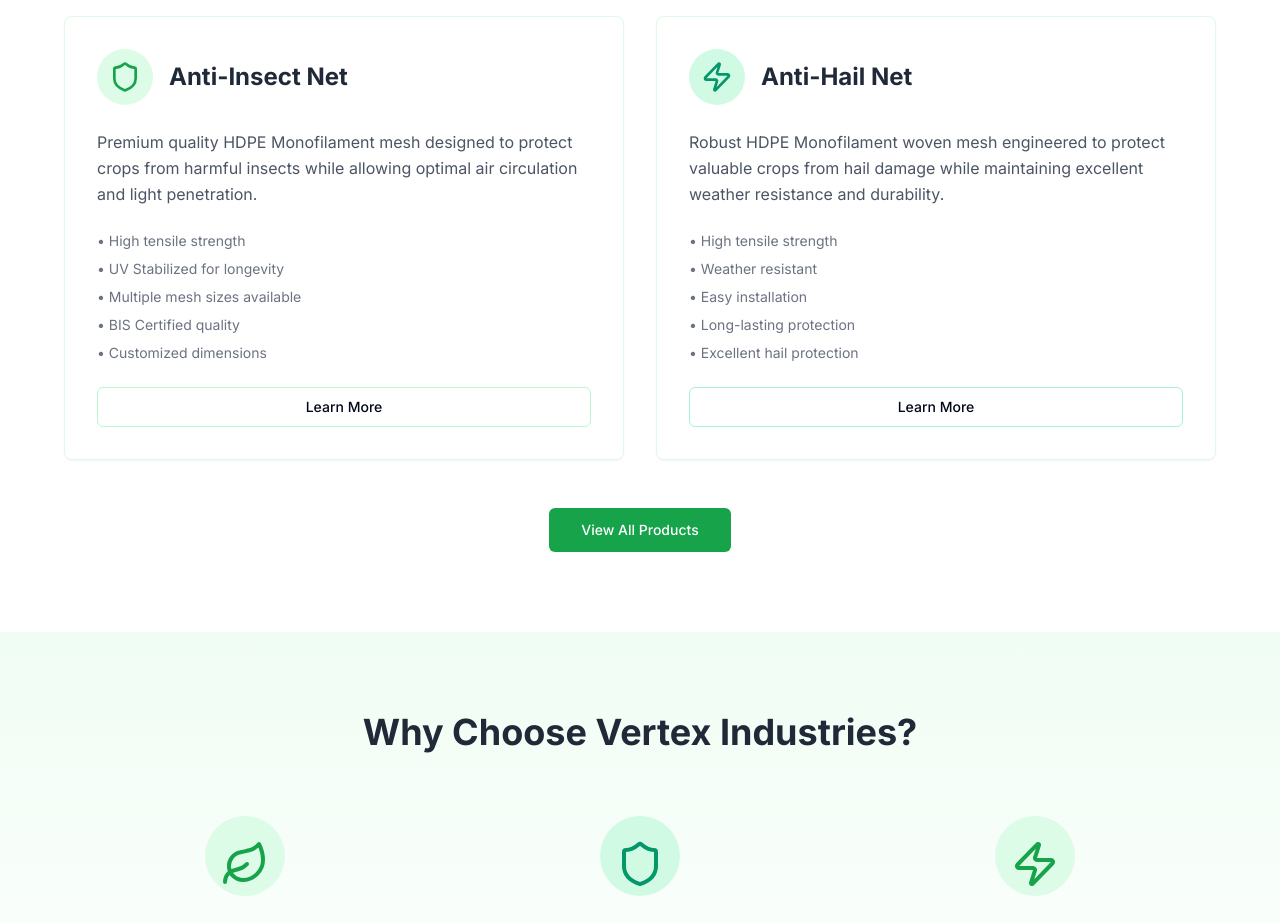
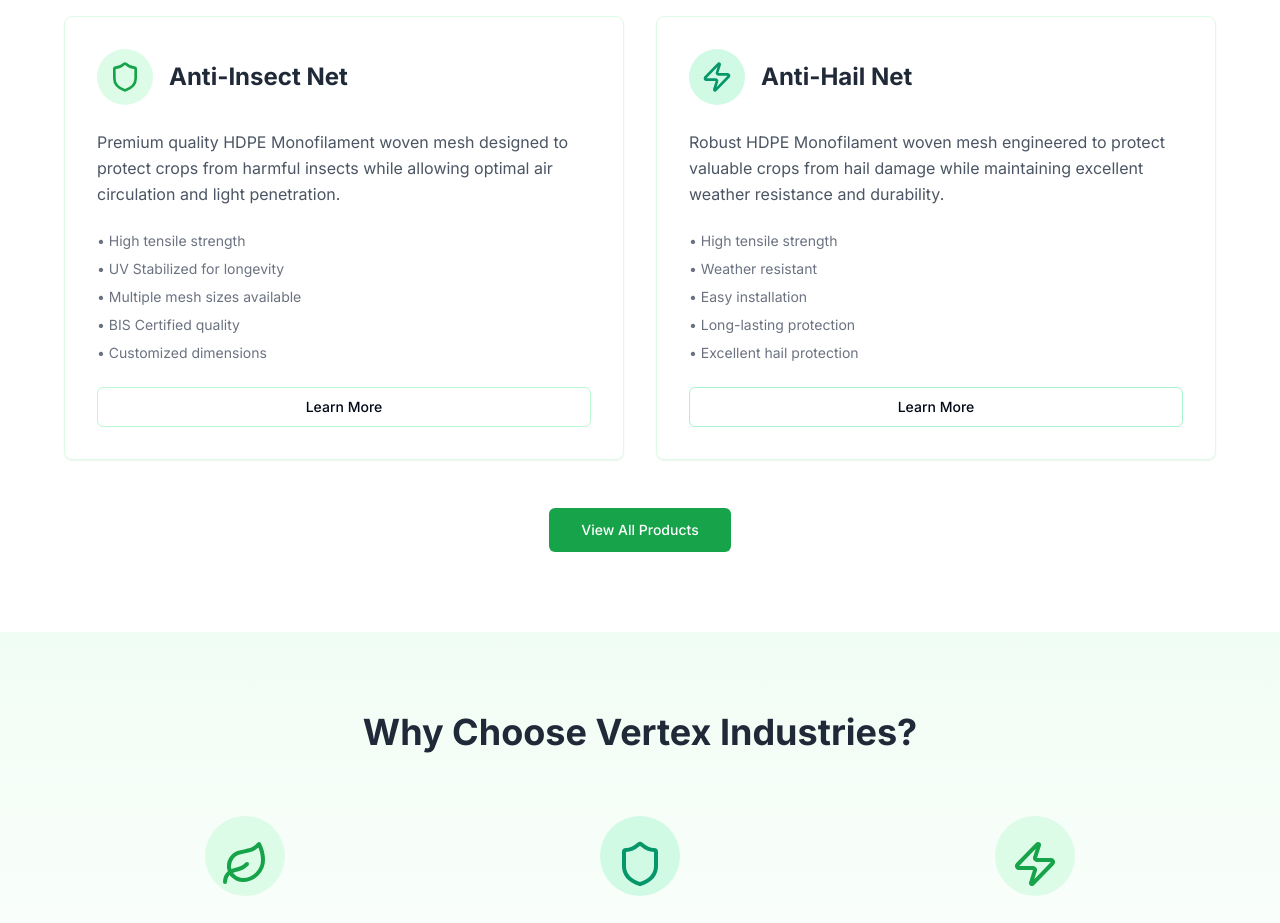
Before and after one commit to hiteshp28/vertex-industries, a Next.js app: page / in a window 1280 px wide. Shown: the part 1040-1963 px from the top of the page. Built offline with nearby package versions, Linux system fonts and the light colour scheme.

Commit message:
changes made

```diff
--- a/app/page.tsx
+++ b/app/page.tsx
@@ -88,7 +88,7 @@ export default function HomePage() {
                   <h3 className="text-2xl font-bold text-gray-800">Anti-Insect Net</h3>
                 </div>
                 <p className="text-gray-600 mb-6 leading-relaxed">
-                  Premium quality HDPE Monofilament mesh designed to protect crops from harmful insects while allowing
+                  Premium quality HDPE Monofilament woven mesh designed to protect crops from harmful insects while allowing
                   optimal air circulation and light penetration.
                 </p>
                 <ul className="space-y-2 text-sm text-gray-500 mb-6">
```
